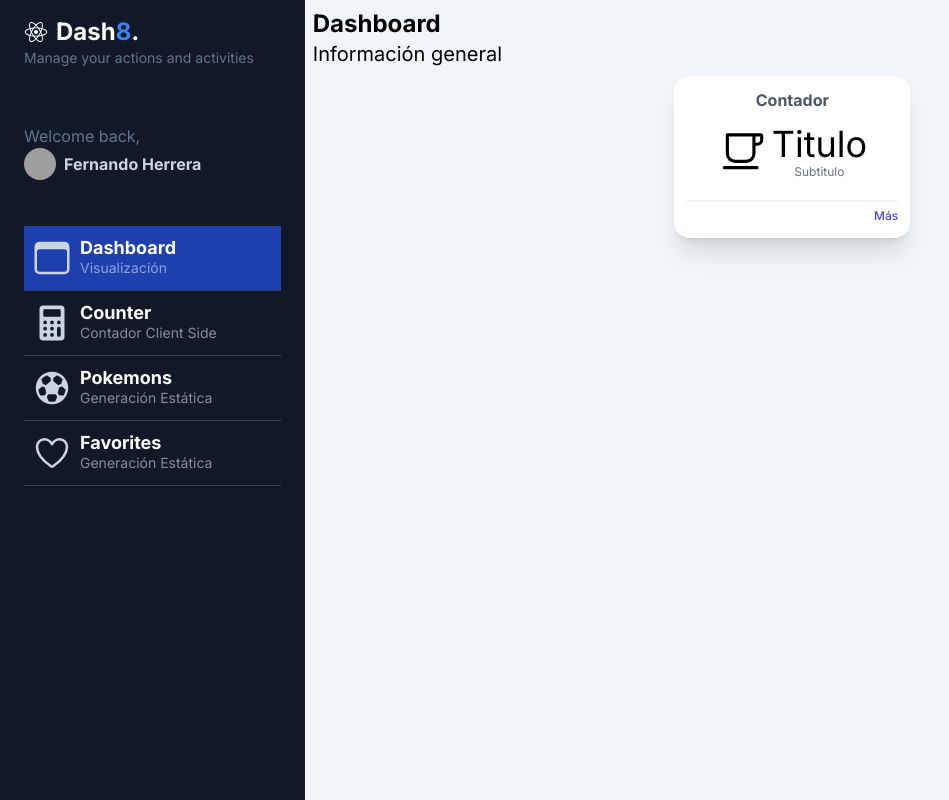
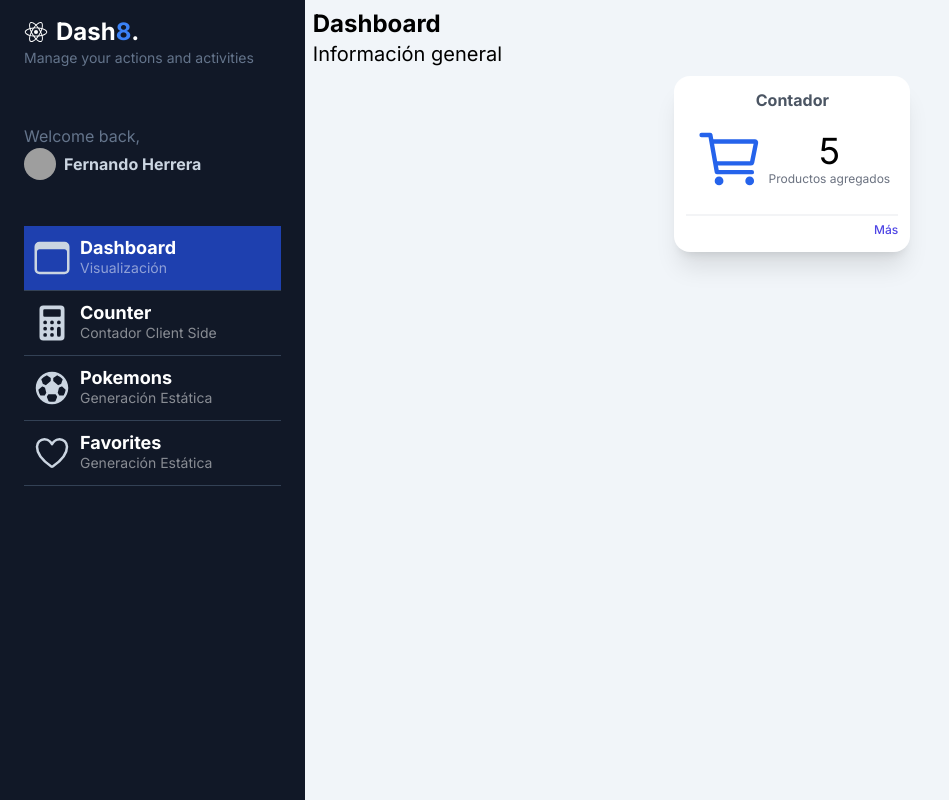
Before and after one commit to GustavoQuispeC/NextJS, a Next.js app in the folder 02-dashboard/: page /dashboard/main in a window 1280 px wide. Shown: the whole page, without its empty margins (0-949 px from the left). Built offline with nearby package versions, Linux system fonts and the light colour scheme; grey boxes are pictures that could not be loaded.

Commit message:
completado redux

```diff
--- /dev/null
+++ b/02-dashboard/src/app/api/counter/route.ts
@@ -0,0 +1,17 @@
+import { NextResponse } from "next/server";
+
+export async function GET(request:Request){
+
+    return  NextResponse.json({
+        "count": 100,
+    })
+
+}
+
+export async function POST(request:Request){
+
+    return  NextResponse.json({
+        "count": 100,
+    })
+
+}
--- a/02-dashboard/src/app/dashboard/layout.tsx
+++ b/02-dashboard/src/app/dashboard/layout.tsx
@@ -1,17 +1,17 @@
-import { Sidebar } from '../../components';
+import { Sidebar } from "@/components";
 
-export default function DashboardLayout({ children }: { children: React.ReactNode; }) {
+
+export default function DashboardLayout({
+  children,
+}: {
+  children: React.ReactNode;
+}) {
   return (
-    <div className="bg-slate-100 overflow-y-scroll w-screen h-screen antialiased text-slate-300 selection:bg-blue-600 selection:text-white">
-
+    <div className="w-screen h-screen overflow-y-scroll antialiased bg-slate-100 text-slate-300 selection:bg-blue-600 selection:text-white">
       <div className="flex">
-
         <Sidebar />
 
-        <div className="w-full text-slate-900">
-          { children }
-        </div>
-
+        <div className="w-full text-slate-900">{children}</div>
       </div>
     </div>
   );
--- a/02-dashboard/src/app/dashboard/main/page.tsx
+++ b/02-dashboard/src/app/dashboard/main/page.tsx
@@ -1,4 +1,5 @@
-import { SimpleWidget } from "@/components";
+import { SimpleWidget, WidgetGrid } from "@/components";
+
 
 export const metadata = {
   title: "Admin Dashboard",
@@ -10,12 +11,7 @@ export default function MainPage() {
     <div className="p-2 text-black">
       <h1 className="text-2xl font-bold">Dashboard</h1>
       <span className="text-xl">Información general</span>
-      <div className="flex flex-wrap justify-center p-2">
-      <SimpleWidget />
-
-        </div>
-
+    <WidgetGrid/>
     </div>
-
   );
 }
--- a/02-dashboard/src/components/SimpleWidget.tsx
+++ b/02-dashboard/src/components/dashboard/SimpleWidget.tsx
@@ -1,29 +1,39 @@
+import Link from "next/link";
+import React from "react";
 import { IoCafeOutline } from "react-icons/io5";
 
-export const SimpleWidget = () => {
+interface Props {
+  title?: string;
+  subtitle?: string;
+  label?: string;
+  icon?: React.ReactNode;
+  href: string;
+}
+
+export const SimpleWidget = ({title, subtitle,label,icon,href = "#"}:Props) => {
   return (
     <div className="bg-white shadow-xl p-3 sm:min-w-[25%] min-w-full  rounded-2xl border-1 border-gray-50 mx-2 ">
       <div className="flex flex-col">
         <div>
-          <h2 className="font-bold text-center text-gray-600">Contador</h2>
+          <h2 className="font-bold text-center text-gray-600">{label}</h2>
         </div>
         <div className="my-3">
           <div className="flex flex-row items-center justify-center space-x-1 ">
             <div id="icon">
               {/* Icono irá aquí */}
-              <IoCafeOutline size={50} />
+              {icon}
             </div>
             <div id="temp" className="text-center">
-              <h4 className="text-4xl">Titulo</h4>
-              <p className="text-xs text-gray-500">Subtitulo</p>
+              <h4 className="text-4xl">{title}</h4>
+              <p className="text-xs text-gray-500">{subtitle}</p>
             </div>
           </div>
         </div>
 
         <div className="w-full mt-2 text-right border-t-2 border-gray-100 place-items-end">
-          <a href="#" className="text-xs font-medium text-indigo-600">
+          <Link href={href}  className="text-xs font-medium text-indigo-600">
             Más
-          </a>
+          </Link>
         </div>
       </div>
     </div>
--- /dev/null
+++ b/02-dashboard/src/components/dashboard/WidgetGrid.tsx
@@ -0,0 +1,24 @@
+"use client";
+import { useAppSelector } from "@/store";
+import { SimpleWidget } from "./SimpleWidget";
+import { IoCartOutline } from "react-icons/io5";
+
+interface Props {
+  value?: number;
+}
+
+export const WidgetGrid = ({ value = 0 }: Props) => {
+  const count = useAppSelector((state) => state.counter.count);
+
+  return (
+    <div className="flex flex-wrap justify-center p-2">
+      <SimpleWidget
+        label="Contador"
+        title={count.toString()}
+        subtitle="Productos agregados"
+        icon={<IoCartOutline size={70} className="text-blue-600" />}
+        href="/dashboard/counter"
+      />
+    </div>
+  );
+};
--- a/02-dashboard/src/components/Sidebar.tsx
+++ b/02-dashboard/src/components/sidebar/Sidebar.tsx
@@ -1,6 +1,7 @@
 import Image from 'next/image';
 import { IoBrowsersOutline, IoCalculator, IoFootball, IoHeartOutline, IoLogoReact } from 'react-icons/io5';
 import { SidebarMenuItem } from './SidebarMenuItem';
+
 
 
 const menuItems = [
--- a/02-dashboard/src/shopping-cart/components/CartCounter.tsx
+++ b/02-dashboard/src/shopping-cart/components/CartCounter.tsx
@@ -2,12 +2,25 @@
 
 import { useAppSelector } from '@/store';
 import { useAppDispatch } from '@/store';
-import { addOne, substractOne } from '@/store/counter/counterSlice';
+import { addOne, initCounterState, substractOne } from '@/store/counter/counterSlice';
+import { useEffect } from 'react';
 // import { useState } from 'react';
 
 
 interface Props {
   value?: number;
+}
+
+export interface CounterResponse {
+  method: string;
+  count: number;
+}
+
+
+const getApiCounter = async (): Promise<CounterResponse> => {
+  const data = await fetch('/api/counter').then((res) => res.json());
+
+  return data
 }
 
 
@@ -17,6 +30,19 @@ export const CartCounter = ({  value = 0 }: Props) => {
   //const [count, setCount] = useState(value);
   const count = useAppSelector((state) => state.counter.count);
   const dispatch = useAppDispatch();
+
+  // useEffect(() => {
+  //   dispatch(initCounterState(value))
+
+
+  // }, [dispatch, value])
+
+  useEffect(() => {
+    getApiCounter().then(({ count }) => {
+      dispatch(initCounterState(count));
+    });
+  }, [dispatch]);
+
 
 
 
--- a/02-dashboard/src/store/counter/counterSlice.ts
+++ b/02-dashboard/src/store/counter/counterSlice.ts
@@ -4,15 +4,25 @@ import { createSlice, PayloadAction } from '@reduxjs/toolkit'
 
 interface CounterState {
     count: number;
+    isReady: boolean;
 }
 const initialState : CounterState = {
     count : 5,
+    isReady: false
 }
 
 const counterSlice = createSlice({
   name: 'counter',
   initialState,
   reducers: {
+initCounterState(state,action: PayloadAction<number>){
+  if(state.isReady) return;
+    state.count = action.payload;
+    state.isReady = true;
+},
+
+
+
  addOne(state){
       state.count += 1;
  },
@@ -30,6 +40,6 @@ const counterSlice = createSlice({
 }
 });
 
-export const { addOne, substractOne,resetCounter } = counterSlice.actions;
+export const { addOne, substractOne,resetCounter, initCounterState } = counterSlice.actions;
 
 export default counterSlice.reducer;
```
Also changed, not shown: 02-dashboard/src/app/dashboard/pokemon/[name]/not-found.tsx (+8 -10 lines), 02-dashboard/src/app/not-found.tsx (+14 -21 lines), 02-dashboard/src/components/index.ts (+5 -3 lines), 02-dashboard/src/components/sidebar/SidebarMenuItem.tsx (renamed from 02-dashboard/src/components/SidebarMenuItem.tsx).
